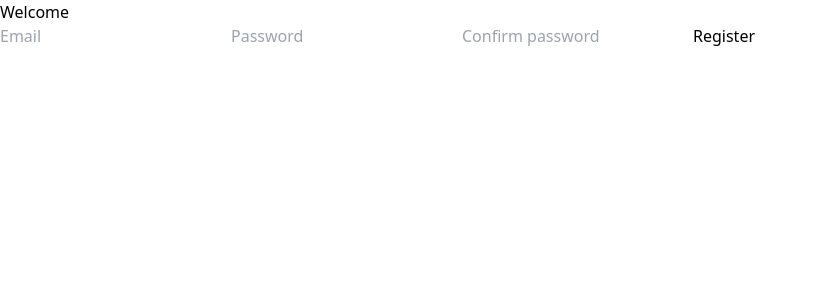
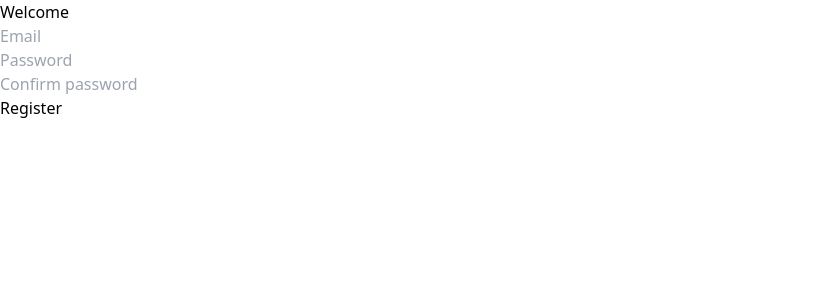
Before and after one commit to Finchsize/interniship-4, a React (Create React App) app in the folder frontend/: page /sing-in/register/1 in a window 1280 px wide. Shown: the top 300 px of the page, without its empty margins (0-818 px from the left). Built offline with nearby package versions, Linux system fonts and the light colour scheme.

Commit message:
I4-30 - Implemented React Hook Form

```diff
--- a/frontend/package.json
+++ b/frontend/package.json
@@ -14,11 +14,13 @@
     "jwt-decode": "^3.1.2",
     "react": "^18.2.0",
     "react-dom": "^18.2.0",
+    "react-hook-form": "^7.45.4",
     "react-router-dom": "^6.14.2",
     "react-scripts": "5.0.1",
     "swr": "^2.2.0",
     "typescript": "^4.9.5",
     "universal-cookie": "^4.0.4",
+    "validator": "^13.11.0",
     "web-vitals": "^2.1.4"
   },
   "scripts": {
@@ -47,6 +49,7 @@
   },
   "devDependencies": {
     "@types/js-cookie": "^3.0.3",
+    "@types/validator": "^13.11.1",
     "prettier": "^3.0.1",
     "prettier-plugin-tailwindcss": "^0.4.1",
     "tailwindcss": "^3.3.3"
--- a/frontend/src/pages/Register.tsx
+++ b/frontend/src/pages/Register.tsx
@@ -1,34 +1,50 @@
-import { useState } from "react";
 import { useParams } from "react-router-dom";
 import { useNavigate } from "react-router-dom";
+import { useForm, SubmitHandler } from "react-hook-form";
 import axios from "axios";
 import Cookies from "universal-cookie";
+import validator from "validator";
+import isEmail from "validator/lib/isEmail";
+
+type Inputs = {
+  email: string;
+  password: string;
+  confirm_password: string;
+};
 
 export function Register() {
   const { nickname } = useParams();
-  const [email, setEmail] = useState("");
-  const [password, setPassword] = useState("");
-  const [password1, setPassword1] = useState("");
   const navigate = useNavigate();
   const cookies = new Cookies();
 
-  const handleSubmit = async (e: any) => {
-    e.preventDefault();
-    if (password == password1) {
+  const {
+    register,
+    handleSubmit,
+    watch,
+    formState: { errors },
+  } = useForm<Inputs>();
+
+  const onSubmit: SubmitHandler<Inputs> = (formData) => {
+    if (
+      typeof formData.email != "string" ||
+      typeof formData.password != "string" ||
+      typeof formData.confirm_password != "string"
+    ) {
+      console.log("Form validation error");
+    } else {
       const payload = {
         name: nickname,
-        email: email,
-        password: password,
+        email: formData.email,
+        password: formData.password,
       };
       try {
         axios
           .post(process.env.REACT_APP_API + "user/register", payload)
           .then((response) => {
-            const data = response.data;
-            if (typeof data != "string") {
+            const jwtToken = response.data;
+            if (typeof jwtToken != "string") {
               console.log(response.status);
             } else {
-              const jwtToken = data;
               cookies.set("jwt", jwtToken, {
                 expires: new Date(Date.now() + 5 * 60 * 1000),
                 secure: true,
@@ -47,32 +63,40 @@ export function Register() {
   return (
     <div>
       <h1>Welcome</h1>
-      <form onSubmit={handleSubmit}>
+      <form onSubmit={handleSubmit(onSubmit)}>
         <input
-          type="text"
-          value={email}
-          onChange={(e: any) => {
-            setEmail(e.target.value);
-          }}
           placeholder="Email"
-        ></input>
+          {...register("email", {
+            required: "Email is required",
+            validate: (value: string) => {
+              if (!isEmail(value)) return "Incorrect email";
+            },
+          })}
+        />
+        <p>{errors.email?.message}</p>
         <input
-          type="password"
-          value={password}
-          onChange={(e: any) => {
-            setPassword(e.target.value);
-          }}
           placeholder="Password"
-        ></input>
+          {...register("password", {
+            required: "Password is required",
+            minLength: {
+              value: 8,
+              message: "Minimum password length is 8",
+            },
+          })}
+        />
+        <p>{errors.password?.message}</p>
         <input
-          type="password"
-          value={password1}
-          onChange={(e: any) => {
-            setPassword1(e.target.value);
-          }}
           placeholder="Confirm password"
-        ></input>
-        <input type="submit" value="Register"></input>
+          {...register("confirm_password", {
+            required: "You must confirm the password",
+            validate: (value: string) => {
+              if (value != watch("password"))
+                return "Your passwords do no match";
+            },
+          })}
+        />
+        <p>{errors.confirm_password?.message}</p>
+        <input type="submit" value="Register" />
       </form>
     </div>
   );
```
Also changed, not shown: 1 other file (tests, documents, lock files or other folders).
